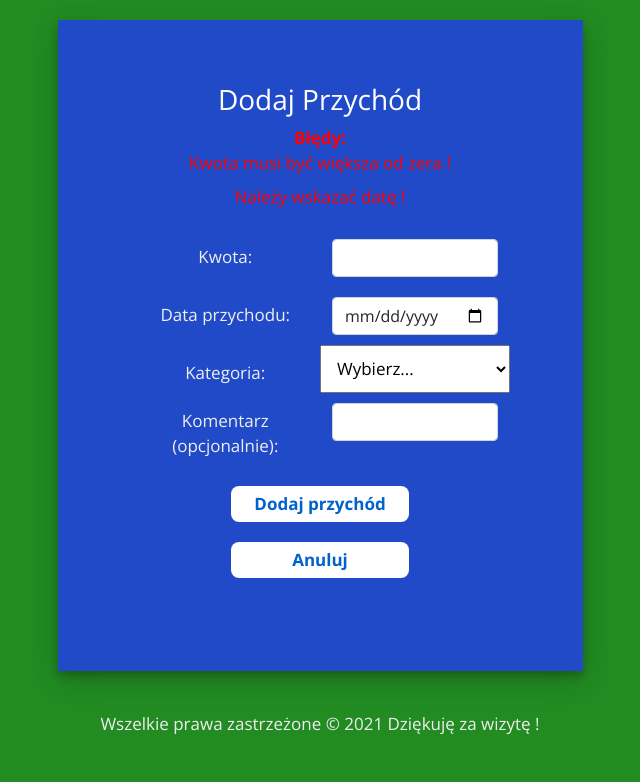
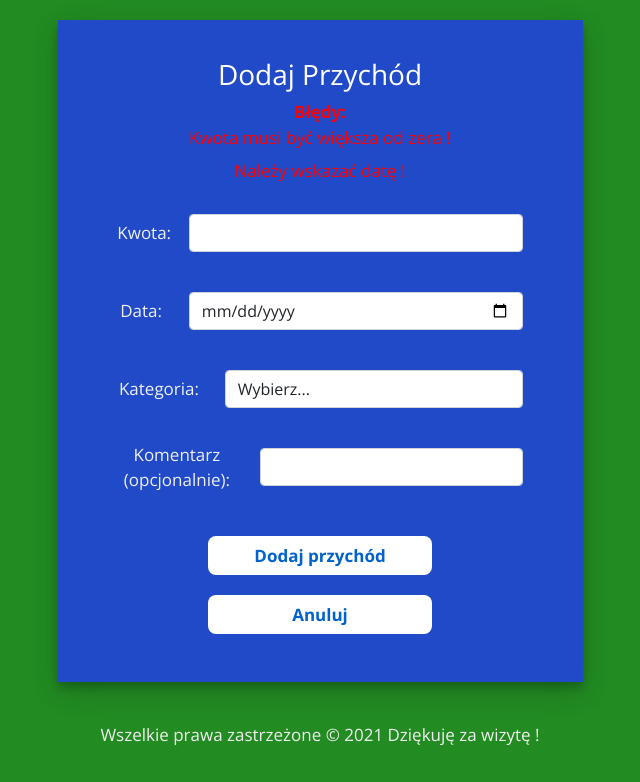
Before and after one commit to noseczek12/Personal-Budget-MVC, a PHP site: page /addincome/create in a window 1280 px wide. Shown: the part 256-1038 px from the top of the page, without its empty margins (320-960 px from the left). Before the commit the page ends 990 px from the top, so only its background shows below. Run offline with PHP 8.4, Linux system fonts and the light colour scheme; data that the repository does not hold is empty; some libraries are stand-ins or nearby versions.

Commit message:
Changed submit form and added new form validation

```diff
--- a/App/Views/Income/new.html
+++ b/App/Views/Income/new.html
@@ -5,7 +5,7 @@
 {% block body %}
 
 <div class="row justify-content-center">
-    <div class="col-xs-12 col-sm-7 col-lg-5 login-form-2">
+    <div class="col-xs-12 col-sm-1 col-lg-5 login-form-2">
             <h3>Dodaj Przychód</h3>
 
             {% if income.errors is not empty %}
@@ -17,31 +17,40 @@
             </dl>
 
             {% endif %}
-            <form method = "post" action="/addincome/create" id="formIncome">
+            <form method = "post" action="/addincome/create" id="main" novalidate>
                 <div class="form-group row">
-                            <label for="inputAmount" class="col-sm-6  col-form-label">Kwota: </label>
-                            <div class="col-sm-6">
-                                <input type="number"  class="form-control" id="inputAmount" name="amount" step="0.01" value="{{ income.amount }}">
+                            <label for="amount" class="col-sm-2 control-label mt-3">Kwota: </label>
+                            <div class="col-sm-10">
+                                <input type="number"  class="form-control" id="amount" name="amount" step="0.01" value="{{ income.amount }}">
                             </div>
-
-                            <label for="inputDate" class="col-sm-6  col-form-label" >Data przychodu: </label>
-                            <div class="col-sm-6">
-                                <input type="date"  class="form-control" id="inputDate" name="date" value="{{ income.date }}">
+                            <div class="col-sm-12 messages"></div>
                 </div>
-
-                            <label for="categorySelect" class="col-sm-6 col-form-label">Kategoria:</label>
-                            <select  class="col-sm-6" id="categorySelect" name="category" value="{{ income.category }}">
-                                    <option selected>Wybierz...</option>
+                <div class="form-group row">
+                            <label for="date" class="col-sm-2 control-label mt-3" >Data: </label>
+                            <div class="col-sm-10">
+                                <input type="date"  class="form-control" id="date" name="date" value="{{ income.date }}">
+                            </div>
+                            <div class="col-sm-12 messages"></div>
+                </div>
+                <div class="form-group row">
+                            <label for="category" class="col-sm-3 control-label mt-3">Kategoria:</label>
+                            <div class="col-sm-9">
+                            <select id="category" class="form-control" name="category" value="{{ income.category }}">
+                                    <option value="">Wybierz...</option>
                                     <option value="wynagrodzenie">Wynagrodzenie</option>
+                                    <option value="rodzice">Pieniądze od rodziców</option>
                                     <option value="odsetki bankowe">Odsetki bankowe</option>
-                                    <option value="inne">Inne Wydatki</option>
+                                    <option value="inne">Inne przychody</option>
                             </select>
-
-                            <label for="inputComment" class="col-sm-6 col-md-6  col-form-label">Komentarz (opcjonalnie): </label>
-                            <div class="col-sm-6">
+                            </div>
+                            <div class="col-sm-12 messages"></div>
+                </div>
+                <div class="form-group row">
+                            <label for="inputComment" class="col-sm-4 control-label mt-1">Komentarz (opcjonalnie): </label>
+                            <div class="col-sm-8">
                                 <input class="form-control " id="inputComment" type="text" name="comment" value="{{ income.comment }}">
                             </div>
-
+                </div>
                 <div class="col-sm-12 form-group">
                             <input type="submit" class="btnSubmit" value="Dodaj przychód" />
                 </div>
@@ -49,7 +58,6 @@
                             <a href="/">
                             <input type="button" class="btnAbort"  value="Anuluj" />
                             </a>
-                            </div>
                 </div>
             </form>
     </div>
@@ -60,24 +68,124 @@
 {% block footer %}
 		<script src="/js/app.js"></script>
         <script>
-            $(document).ready(function() {
-
-                            $('#formIncome').validate({
-                                    rules: {
+            (function() {
+              // These are the constraints used to validate the form
+              var constraints = {
                 amount: {
-                                                required: true,
-                                                min: 0,
+                  // Dodanie kwoty przychodu
+                  presence: {
+                      message: "^To pole jest wymagane.",
                   },
-                                            date:{
-                                                required: true,
+                  numericality: {
+                    greaterThan: 0,
+                    message: "^Kwota musi być większa od zera."
+                  }
                 },
-                                            category:{
-                                                required: true,
+                date: {
+                  // Dodanie daty przychodu
+                  presence: {
+                      message: "^To pole jest wymagane.",
                   },
                 },
+                category: {
+                  // Dodanie kategorii przychodu
+                  presence: {
+                      message: "^To pole jest wymagane.",
+                  },
+                },
+              };
+
+              // zapobieganie ewentualnemu wysłaniu formularza
+              var form = document.querySelector("form#main");
+              form.addEventListener("submit", function(ev) {
+                ev.preventDefault();
+                handleFormSubmit(form);
               });
 
+              // sprawdzanie inputów w momencie ich wypełniania
+              var inputs = document.querySelectorAll("input, textarea, select")
+              for (var i = 0; i < inputs.length; ++i) {
+                inputs.item(i).addEventListener("change", function(ev) {
+                  var errors = validate(form, constraints) || {};
+                  showErrorsForInput(this, errors[this.name])
                 });
+              }
+
+              function handleFormSubmit(form, input) {
+                //sprawdzenie zmiennych pod względem poprawności
+                var errors = validate(form, constraints);
+                // pózniej update formularza żęby pokazać rezultaty walidacji
+                showErrors(form, errors || {});
+                if(!errors){
+                    form.submit();
+                }
+              }
+
+              // funkcja pokazująca błędy walidacji
+              function showErrors(form, errors) {
+                // We loop through all the inputs and show the errors for that input
+                _.each(form.querySelectorAll("input[name], select[name]"), function(input) {
+                  // Since the errors can be null if no errors were found we need to handle
+                  // that
+                  showErrorsForInput(input, errors && errors[input.name]);
+                });
+              }
+
+              // Shows the errors for a specific input
+              function showErrorsForInput(input, errors) {
+                // This is the root of the input
+                var formGroup = closestParent(input.parentNode, "form-group")
+                  // Find where the error messages will be insert into
+                  , messages = formGroup.querySelector(".messages");
+                // First we remove any old messages and resets the classes
+                resetFormGroup(formGroup);
+                // If we have errors
+                if (errors) {
+                  // we first mark the group has having errors
+                  formGroup.classList.add("has-error");
+                  // then we append all the errors
+                  _.each(errors, function(error) {
+                    addError(messages, error);
+                  });
+                } else {
+                  // otherwise we simply mark it as success
+                  formGroup.classList.add("has-success");
+                }
+              }
+
+              // Recusively finds the closest parent that has the specified class
+              function closestParent(child, className) {
+                if (!child || child == document) {
+                  return null;
+                }
+                if (child.classList.contains(className)) {
+                  return child;
+                } else {
+                  return closestParent(child.parentNode, className);
+                }
+              }
+
+              function resetFormGroup(formGroup) {
+                // Remove the success and error classes
+                formGroup.classList.remove("has-error");
+                formGroup.classList.remove("has-success");
+                // and remove any old messages
+                _.each(formGroup.querySelectorAll(".help-block.error"), function(el) {
+                  el.parentNode.removeChild(el);
+                });
+              }
+
+              // Adds the specified error with the following markup
+              // <p class="help-block error">[message]</p>
+              function addError(messages, error) {
+                var block = document.createElement("p");
+                block.classList.add("help-block");
+                block.classList.add("error");
+                block.innerText = error;
+                messages.appendChild(block);
+              }
+
+            })();
           </script>
 
 {% endblock %}
--- a/App/Views/base.html
+++ b/App/Views/base.html
@@ -6,6 +6,8 @@
 	<link href="https://cdn.jsdelivr.net/npm/bootstrap@5.1.3/dist/css/bootstrap.min.css" rel="stylesheet" integrity="sha384-1BmE4kWBq78iYhFldvKuhfTAU6auU8tT94WrHftjDbrCEXSU1oBoqyl2QvZ6jIW3" crossorigin="anonymous">
 	<link rel="stylesheet" href="/css/custom1.css"/>
 	<link href="https://fonts.googleapis.com/css?family=Open+Sans:400,700&amp;subset=latin-ext" rel="stylesheet">
+	<script src="https://cdnjs.cloudflare.com/ajax/libs/underscore.js/1.8.3/underscore-min.js"></script>
+	<script src="https://cdnjs.cloudflare.com/ajax/libs/validate.js/0.13.1/validate.min.js"></script>
 </head>
 <body>
 			<header>
--- a/public/css/custom1.css
+++ b/public/css/custom1.css
@@ -75,7 +75,7 @@ ol > li
 }
 
 .login-form-2{
-    padding: 5%;
+    padding: 3%;
     background: #204ac8;
     box-shadow: 0 5px 8px 0 rgba(0, 0, 0, 0.2), 0 9px 26px 0 rgba(0, 0, 0, 0.19);
 }
@@ -199,3 +199,8 @@ h1{
 	margin: 0 auto;
 	text-align: center;
   }
+
+  .help-block.error {
+	margin-bottom: 5px;
+	color:red;
+  }
```
Lines whose indentation alone changed are shown as unchanged.
